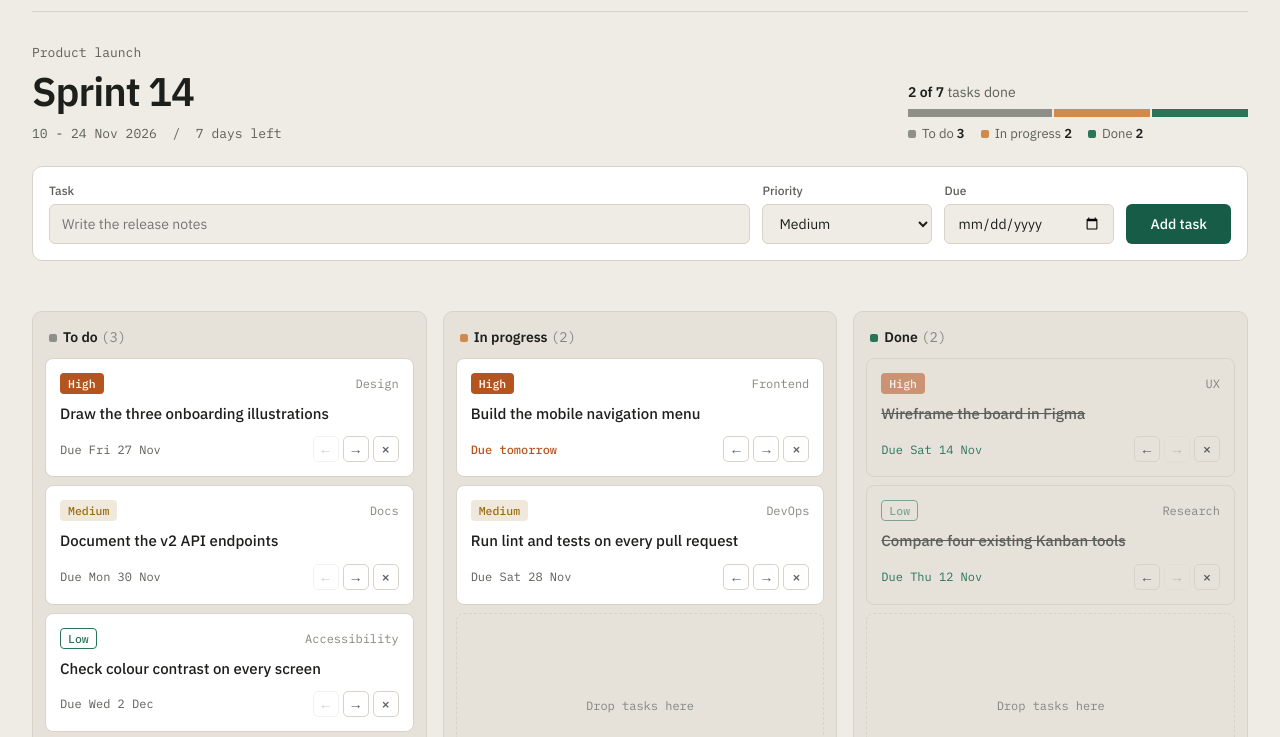
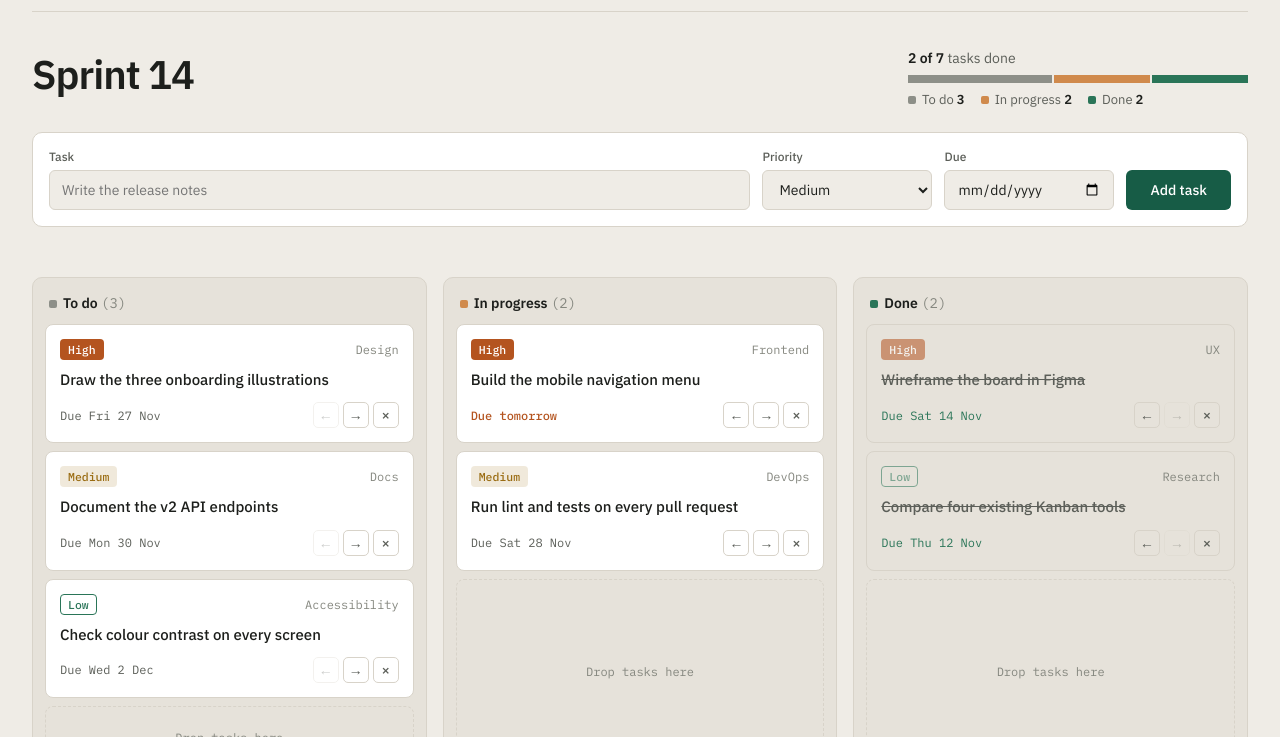
Before and after one commit to hujaifapatel/Skillme_internship_Task1, a plain HTML site: page index.html in a window 1280 px wide. Shown: the part 48-785 px from the top of the page. Drawn offline with Linux system fonts and the light colour scheme.

Commit message:
Remove project name and sprint dates under the heading
Co-Authored-By: Claude Opus 5.5 <noreply@anthropic.com>

```diff
--- a/index.html
+++ b/index.html
@@ -25,9 +25,7 @@
     <main>
       <div class="board-info">
         <div>
-          <p class="small-text">Product launch</p>
           <h1>Sprint 14</h1>
-          <p class="small-text">10 - 24 Nov 2026 &nbsp;/&nbsp; 7 days left</p>
         </div>
 
         <div class="summary">
```
